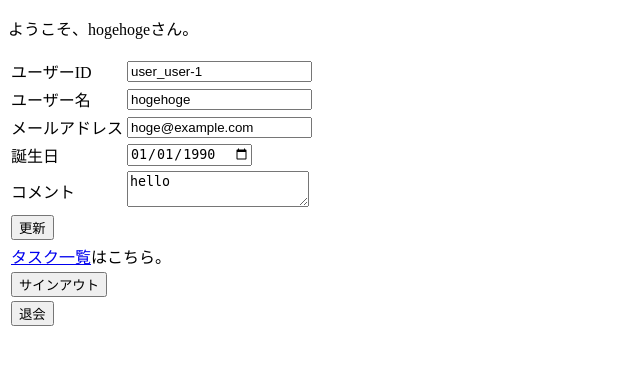
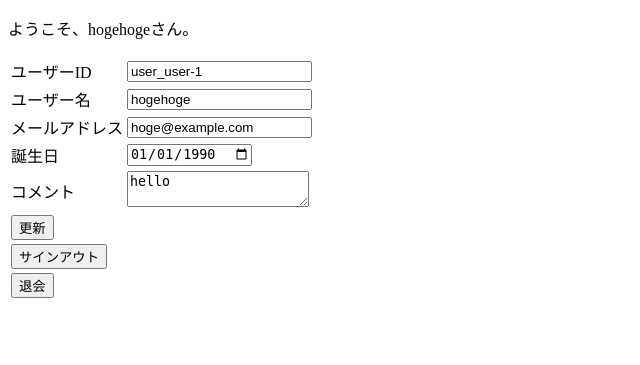
Before and after one commit to osawa-koki/my-simple-lamp, a PHP site: page /mypage.php in a window 1280 px wide. Shown: the top 365 px of the page, without its empty margins (0-640 px from the left). Run offline with PHP 8.4, Linux system fonts and the light colour scheme; a user stored in the database is signed in; data comes from the database, SQL or seed files in the repository.

Commit message:
small fix

```diff
--- a/public/mypage.php
+++ b/public/mypage.php
@@ -107,11 +107,6 @@ if ($_SERVER['REQUEST_METHOD'] === 'POST' && $_POST['_method'] === 'patch') {
             </tr>
             <tr>
                 <td colspan="2">
-                    <a href="todos.php">タスク一覧</a>はこちら。
-                </td>
-            </tr>
-            <tr>
-                <td colspan="2">
                     <script>
                         function signOut() {
                             if (confirm('サインアウトしますか？')) {
```
